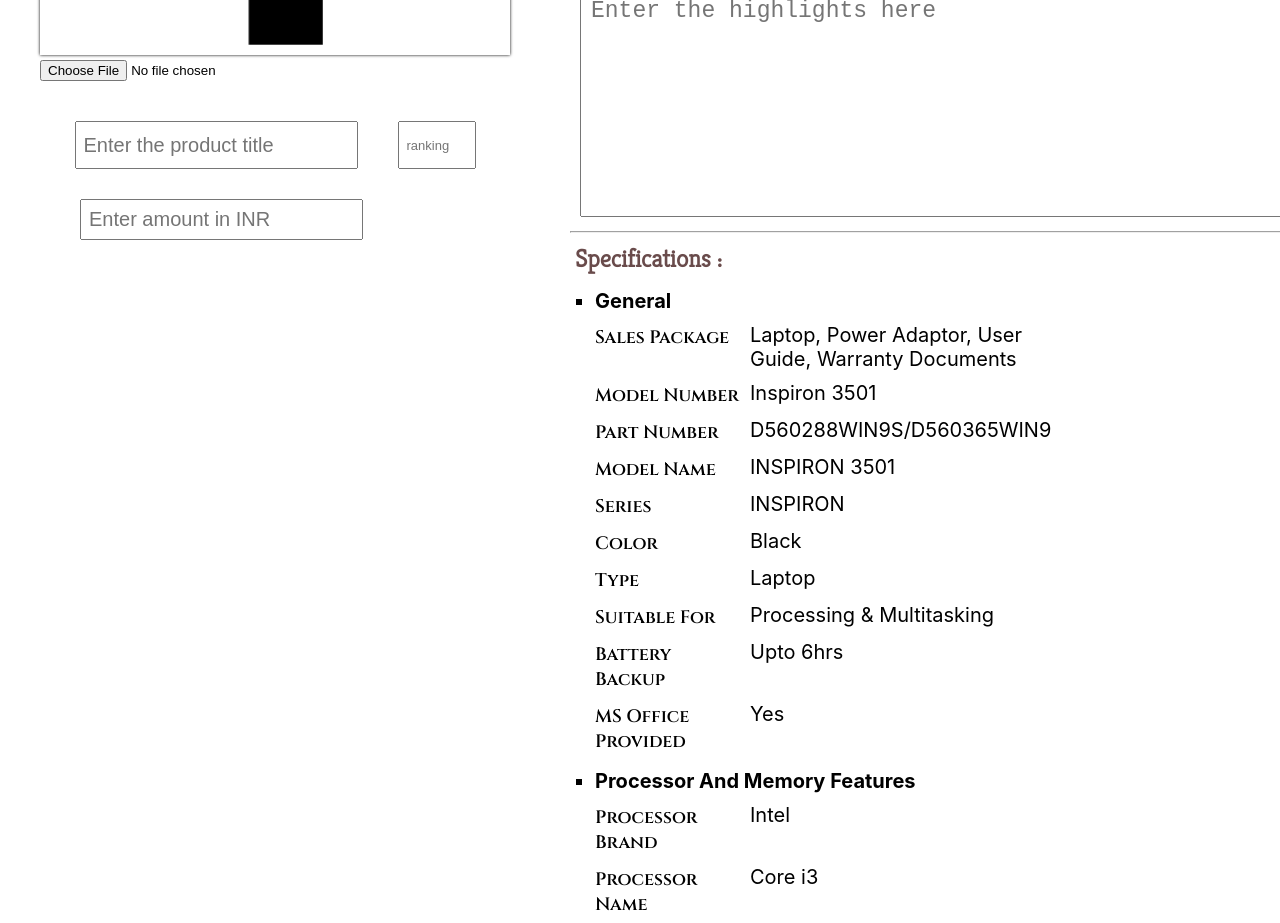
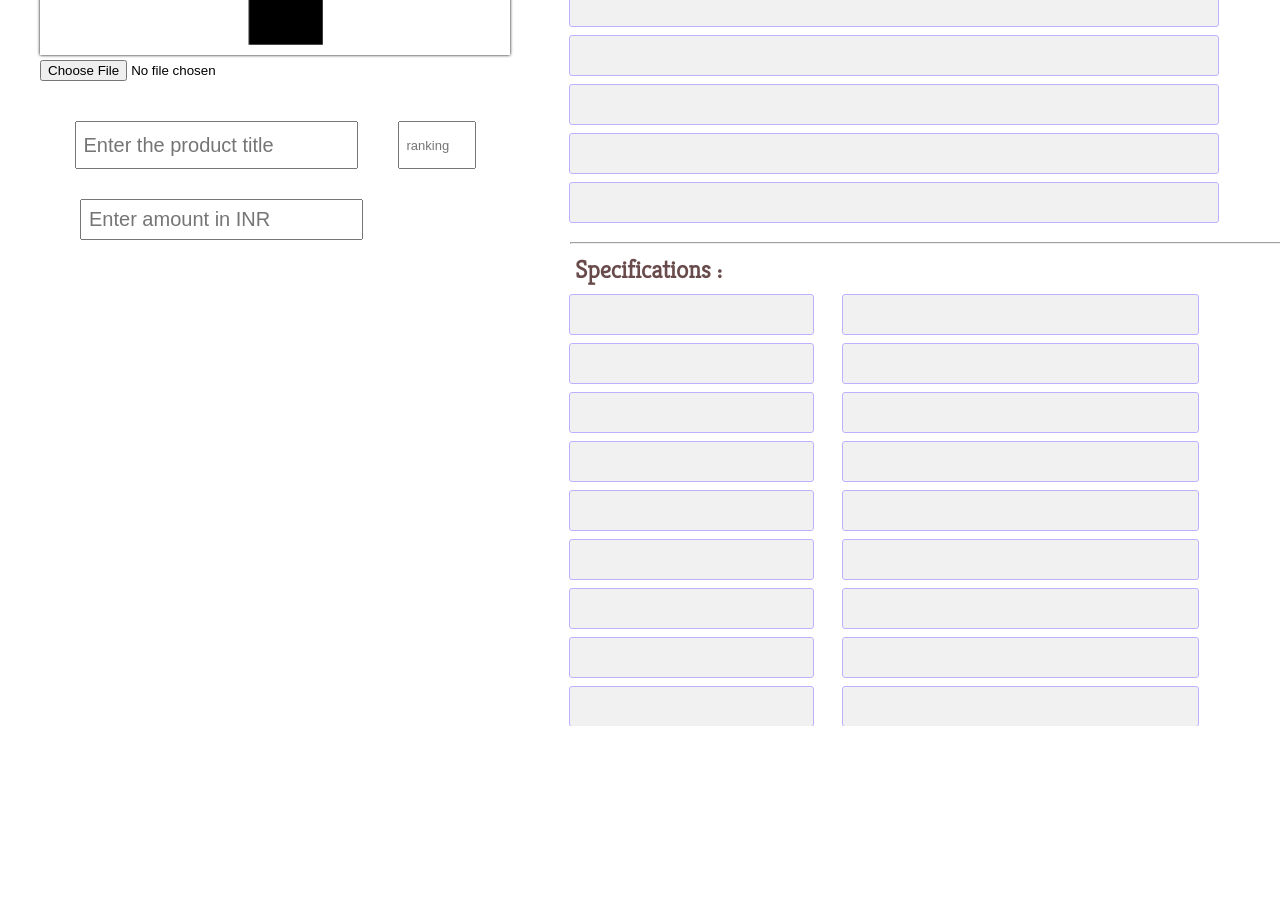
Before and after one commit to Tanmay19code/Shop_E_Stop-Frontend, a React (Create React App) app: page /addProduct in a window 1280 px wide. Shown: the part 400-1323 px from the top of the page. After the commit the page ends 1126 px from the top, so only its background shows below. Built offline with nearby package versions, Linux system fonts and the light colour scheme; a web font is replaced by a local one.

Commit message:
UI improved

```diff
--- a/src/App.css
+++ b/src/App.css
@@ -1083,12 +1083,14 @@
     color: #00f;
     text-decoration: underline;
 }
-.create-account-button-link{
-    width:fit-content;
-    display:block;
+
+.create-account-button-link {
+    width: fit-content;
+    display: block;
     margin-left: auto;
     margin-right: auto;
 }
+
 .create-account-button {
     margin-top: 5px;
     font-size: 10px;
@@ -1132,6 +1134,10 @@
 .form-container-signup form .form-body .form-body-left {
     display: flex;
     flex-direction: column;
+}
+
+.form-body-left {
+    width: 50%;
 }
 
 .form-container-signup form .form-body .form-body-left input {
@@ -1156,18 +1162,10 @@
     outline: 1px solid #00f;
 }
 
-
-.form-container-signup form .form-body .form-body-left input:hover {
-    outline: 1px solid rgb(190, 175, 255);
-}
-
-.form-container-signup form .form-body .form-body-left input :focus {
-    outline: 1px solid #00f;
-}
-
 .form-body-right {
     width: fit-content;
-    margin-top: 20px;
+    /* margin-top: 20px; */
+    margin-left: 20px;
 }
 
 .input-field {
@@ -1179,23 +1177,96 @@
     width: 200px;
 }
 
-#signup-address-holder{
-    margin-top:0px;
+.signup-address-holder {
+    margin-top: 0px;
     margin-right: 0px;
-    width:80%;
-}
-.signup-form-address-input{
+    /* width:80%; */
+}
+
+.signup-address-holder-input {
+    display: flex;
+}
+
+.signup-address-holder-input input {
+    width: 100%;
     margin-top: 10px;
-    font-size: 15px;
+    font-size: 20px;
     color: #000;
-    width: 180px;
+    /* width: 180px; */
     padding: 8px 10px 8px 10px;
     border-radius: 2px;
     /* border: 0.5px solid #000; */
     border: none;
     background-color: #f1f1f1;
     outline: none;
-}
+    /* margin-bottom: 20px; */
+}
+
+.signup-address-holder-input input:hover {
+    outline: 1px solid rgb(190, 175, 255);
+}
+
+.signup-address-holder-input input:focus {
+    outline: 1px solid #00f;
+}
+
+.signup-address-holder-input-2 {
+    margin-left: 10px;
+    margin-right: 10px;
+}
+
+.highlights input {
+    width: 70%;
+    margin-top: 10px;
+    font-size: 20px;
+    color: #000;
+    /* width: 180px; */
+    padding: 8px 10px 8px 10px;
+    border-radius: 2px;
+    /* border: 0.5px solid #000; */
+    border: none;
+    background-color: #f1f1f1;
+    /* outline: none; */
+    outline: 1px solid rgb(190, 175, 255);
+    /* margin-bottom: 20px; */
+}
+
+
+.add-specifications {
+    display: flex;
+    flex-direction: column;
+    width: 70%;
+}
+
+.add-specifications-item {
+    display: flex;
+}
+
+.add-specifications-item input {
+    margin-top: 10px;
+    font-size: 20px;
+    color: #000;
+    /* width: 180px; */
+    padding: 8px 10px 8px 10px;
+    border-radius: 2px;
+    /* border: 0.5px solid #000; */
+    border: none;
+    background-color: #f1f1f1;
+    /* outline: none; */
+    outline: 1px solid rgb(190, 175, 255);
+    /* margin-bottom: 20px; */
+}
+
+.add-specifications-item-key {
+    width: 40%;
+    margin-right: 30px;
+}
+
+.add-specifications-item-value {
+    width: 60%;
+}
+
+
 /**********************************/
 
 /******  min-width :425px  ********/
@@ -1657,8 +1728,8 @@
     }
 
     .form-body-right {
-        margin-left: 20px;
-        margin-top: 7px;
+        /* margin-left: 20px;
+        margin-top: 7px; */
     }
 }
 
@@ -1892,7 +1963,10 @@
 }
 
 @keyframes menu-open-left {
-    from{right:0}
+    from {
+        right: 0
+    }
+
     0% {
         opacity: 0
     }
@@ -1913,8 +1987,12 @@
         opacity: 1
     }
 }
+
 @keyframes menu-close-right {
-    to{right:0}
+    to {
+        right: 0
+    }
+
     0% {
         opacity: 1
     }
--- a/src/pages/AddProduct.js
+++ b/src/pages/AddProduct.js
@@ -1,9 +1,9 @@
-import React from "react";
+import React, { useState } from "react";
 // import laptop from "../images/laptop1.jpg";
 import uploadImage from "../images/upload.png";
 // import { AiFillStar } from "react-icons/ai";
 
-function AddProduct() {
+const AddProduct = () => {
   var loadFile = function (event) {
     var image = document.getElementById("output-display");
     image.src = URL.createObjectURL(event.target.files[0]);
@@ -63,14 +63,6 @@
         </div>
       </div>
       <div className="product-container-right">
-        {/* <div className="product-title-description laptop-display">
-          <ul>
-            <li>Core i3 10th Gen</li>
-            <li>8 GB/1 TB HDD</li>
-            <li>Windows 10 Home</li>
-            <li>15.6 inch, Black, With MS Office</li>
-          </ul>
-        </div> */}
         <div className="laptop-display">
           <textarea
             cols="60"
@@ -80,250 +72,69 @@
             className="description-input"
           />
         </div>
-        {/* <div className="product-expected-delivery">
-          <hr />
-          <p id="product-details-header">Expected Delivery :</p>
-          <p id="product-details-delivery">
-            Delivery expected by <strong>Tue, 10th Aug</strong>
-          </p>
-          <p id="product-details-delivery">Delivery Charges: ₹100</p>
-        </div> */}
         <div className="product-details-description">
           <hr />
           <p id="product-details-header">Highlights :</p>
-          {/* <ul>
-            <li>Pre-installed Genuine Windows 10 OS</li>
-            <li>Preloaded with MS Office</li>
-            <li>Light Laptop without Optical Disk Drive</li>
-            <li>15.6 inch</li>
-          </ul> */}
-          <textarea
-            cols="60"
-            rows="8"
-            placeholder="Enter the highlights here"
-            maxLength="100"
-            className="description-input"
-          />
+          <div className="highlights">
+            <input id="highlight1" />
+            <br />
+            <input id="highlight2" />
+            <br />
+            <input id="highlight3" />
+            <br />
+            <input id="highlight4" />
+            <br />
+            <input id="highlight5" />
+            <br />
+            <br />
+          </div>
         </div>
-        <div className="product-details-specifications">
+
+        <div className="product-details-description">
           <hr />
           <p id="product-details-header">Specifications :</p>
-          <ul id="product-specification-ul">
-            <li>
-              General
-              <ul id="specification-individual">
-                <li>
-                  <p className="specification-individual-left">Sales Package</p>
-                  <p className="specification-individual-right">
-                    Laptop, Power Adaptor, User Guide, Warranty Documents
-                  </p>
-                </li>
-                <li>
-                  <p className="specification-individual-left">Model Number</p>
-                  <p className="specification-individual-right">
-                    Inspiron 3501
-                  </p>
-                </li>
-                <li>
-                  <p className="specification-individual-left">Part Number</p>
-                  <p className="specification-individual-right">
-                    D560288WIN9S/D560365WIN9
-                  </p>
-                </li>
-                <li>
-                  <p className="specification-individual-left">Model Name</p>
-                  <p className="specification-individual-right">
-                    INSPIRON 3501
-                  </p>
-                </li>
-                <li>
-                  <p className="specification-individual-left">Series</p>
-                  <p className="specification-individual-right">INSPIRON</p>
-                </li>
-                <li>
-                  <p className="specification-individual-left">Color</p>
-                  <p className="specification-individual-right">Black</p>
-                </li>
-                <li>
-                  <p className="specification-individual-left">Type</p>
-                  <p className="specification-individual-right">Laptop</p>
-                </li>
-                <li>
-                  <p className="specification-individual-left">Suitable For</p>
-                  <p className="specification-individual-right">
-                    Processing & Multitasking
-                  </p>
-                </li>
-                <li>
-                  <p className="specification-individual-left">
-                    Battery Backup
-                  </p>
-                  <p className="specification-individual-right">Upto 6hrs</p>
-                </li>
-                <li>
-                  <p className="specification-individual-left">
-                    MS Office Provided
-                  </p>
-                  <p className="specification-individual-right">Yes</p>
-                </li>
-              </ul>
-            </li>
-            <li>
-              Processor And Memory Features
-              <ul id="specification-individual">
-                <li>
-                  <p className="specification-individual-left">
-                    Processor Brand
-                  </p>
-                  <p className="specification-individual-right">Intel</p>
-                </li>
-                <li>
-                  <p className="specification-individual-left">
-                    Processor Name
-                  </p>
-                  <p className="specification-individual-right">Core i3</p>
-                </li>
-                <li>
-                  <p className="specification-individual-left">
-                    Processor Generation
-                  </p>
-                  <p className="specification-individual-right">10th Gen</p>
-                </li>
-                <li>
-                  <p className="specification-individual-left">SSD</p>
-                  <p className="specification-individual-right">No</p>
-                </li>
-                <li>
-                  <p className="specification-individual-left">RAM</p>
-                  <p className="specification-individual-right">8 GB</p>
-                </li>
-                <li>
-                  <p className="specification-individual-left">RAM Type</p>
-                  <p className="specification-individual-right">DDR4</p>
-                </li>
-                <li>
-                  <p className="specification-individual-left">HDD Capacity</p>
-                  <p className="specification-individual-right">1 TB</p>
-                </li>
-                <li>
-                  <p className="specification-individual-left">
-                    Graphic Processor
-                  </p>
-                  <p className="specification-individual-right">
-                    Intel Integrated Intel Integrated UHD
-                  </p>
-                </li>
-              </ul>
-            </li>
-            <li>
-              Operating
-              <ul id="specification-individual">
-                <li>
-                  <p className="specification-individual-left">
-                    Operating System
-                  </p>
-                  <p className="specification-individual-right">
-                    Windows 10 Home
-                  </p>
-                </li>
-                <li>
-                  <p className="specification-individual-left">
-                    System Architecture
-                  </p>
-                  <p className="specification-individual-right">64 bit</p>
-                </li>
-              </ul>
-            </li>
-            <li>
-              Display And Audio Features
-              <ul id="specification-individual">
-                <li>
-                  <p className="specification-individual-left">Touchscreen</p>
-                  <p className="specification-individual-right">No</p>
-                </li>
-                <li>
-                  <p className="specification-individual-left">Screen Size</p>
-                  <p className="specification-individual-right">
-                    39.62 cm (15.6 inch)
-                  </p>
-                </li>
-                <li>
-                  <p className="specification-individual-left">
-                    Screen Resolution
-                  </p>
-                  <p className="specification-individual-right">
-                    1980 x 1080 pixel
-                  </p>
-                </li>
-              </ul>
-            </li>
-            <li>
-              Connectivity Features
-              <ul id="specification-individual">
-                <li>
-                  <p className="specification-individual-left">Bluetooth</p>
-                  <p className="specification-individual-right">v5.0</p>
-                </li>
-              </ul>
-            </li>
-            <li>
-              Additional Features
-              <div
-                className="product-details-description"
-                id="additionalFeatures"
-              >
-                <ul>
-                  <li>
-                    {/* <p className="specification-individual-left">Disk Drive</p>
-                  <p className="specification-individual-right">
-                    Not Available
-                  </p> */}
-                    Disk Drive not available
-                  </li>
-                </ul>
-              </div>
-            </li>
-            <li>
-              Warranty
-              <ul id="specification-individual">
-                <li>
-                  <p className="specification-individual-left">
-                    Warranty Summary
-                  </p>
-                  <p className="specification-individual-right">
-                    1 Year Limited Hardware Warranty, In Home Service After
-                    Remote Diagnosis - Retail
-                  </p>
-                </li>
-                <li>
-                  <p className="specification-individual-left">
-                    Warranty Service Type
-                  </p>
-                  <p className="specification-individual-right">Onsite</p>
-                </li>
-                <li>
-                  <p className="specification-individual-left">
-                    Covered in Warranty
-                  </p>
-                  <p className="specification-individual-right">
-                    Manufacturing Defects
-                  </p>
-                </li>
-                <li>
-                  <p className="specification-individual-left">
-                    Not Covered in Warranty
-                  </p>
-                  <p className="specification-individual-right">
-                    Physical Damage
-                  </p>
-                </li>
-              </ul>
-            </li>
-          </ul>
+          <div className="add-specifications">
+            <div className="add-specifications-item">
+              <input className="add-specifications-item-key" />
+              <input className="add-specifications-item-value" />
+            </div>
+            <div className="add-specifications-item">
+              <input className="add-specifications-item-key" />
+              <input className="add-specifications-item-value" />
+            </div>
+            <div className="add-specifications-item">
+              <input className="add-specifications-item-key" />
+              <input className="add-specifications-item-value" />
+            </div>
+            <div className="add-specifications-item">
+              <input className="add-specifications-item-key" />
+              <input className="add-specifications-item-value" />
+            </div>
+            <div className="add-specifications-item">
+              <input className="add-specifications-item-key" />
+              <input className="add-specifications-item-value" />
+            </div>
+            <div className="add-specifications-item">
+              <input className="add-specifications-item-key" />
+              <input className="add-specifications-item-value" />
+            </div>
+            <div className="add-specifications-item">
+              <input className="add-specifications-item-key" />
+              <input className="add-specifications-item-value" />
+            </div>
+            <div className="add-specifications-item">
+              <input className="add-specifications-item-key" />
+              <input className="add-specifications-item-value" />
+            </div>
+            <div className="add-specifications-item">
+              <input className="add-specifications-item-key" />
+              <input className="add-specifications-item-value" />
+            </div>
+          </div>
         </div>
       </div>
     </div>
   );
-}
+};
 
 export default AddProduct;
--- a/src/pages/Signup.js
+++ b/src/pages/Signup.js
@@ -9,58 +9,48 @@
           <img src={logo} alt="Logo" className="form-logo" />
           <div className="form-body">
             <div className="form-body-left">
-              <input type="text" autocomplete="abcdef" placeholder="Enter your name" />
-              <input type="email" autocomplete="abcdef" placeholder="Enter your email address" />
-              <input type="number" autocomplete="abcdef" placeholder="Enter your mobile number" />
+              <input
+                type="text"
+                autocomplete="abcdef"
+                placeholder="Enter your name"
+              />
+              <input
+                type="email"
+                autocomplete="abcdef"
+                placeholder="Enter your email address"
+              />
+              <input
+                type="number"
+                autocomplete="abcdef"
+                placeholder="Enter your mobile number"
+              />
               <input type="password" placeholder="Enter your password" />
               <input type="password" placeholder="Re-enter your password" />
             </div>
             <div className="form-body-right">
-              <div
-              className="add-address-holder"
-              id="signup-address-holder">
-
-                <div className="add-address-holder-item">
+              <div className="signup-address-holder">
+                <div className="signup-address-holder-input">
                   <input
                     type="address"
                     placeholder="Flat no., Building name, Street"
-                    className="input-line-2-3"
-                    // className="signup-form-address-input"
                   />
                 </div>
-                <div className="add-address-holder-item">
+                <div className="signup-address-holder-input">
                   <input
                     type="address"
                     placeholder="Locality, Area, town /taluka /village"
-                    className="input-line-2-3"
-                    // className="signup-form-address-input"
                   />
                 </div>
-                <div className="add-address-holder-item">
-                  <input
-                    type="text"
-                    placeholder="City"
-                    className="input-line-1-4"
-                    // className="signup-form-address-input"
-                  ></input>
-                  <input
-                    type="text"
-                    placeholder="District"
-                    className="input-line-1-4"
-                    // className="signup-form-address-input"
-                  ></input>
-                  <input
-                    type="text"
-                    placeholder="State"
-                    className="input-line-1-4"
-                    // className="signup-form-address-input"
-                  ></input>
+                <div className="signup-address-holder-input">
+                  <input type="text" placeholder="City"></input>
+                  <input type="text" className="signup-address-holder-input-2" placeholder="District"></input>
+                  <input type="text" placeholder="State"></input>
                 </div>
               </div>
             </div>
           </div>
           <input
-            type="button"
+            type="submit"
             value="SIGNUP"
             id="signup-button"
             className="signup-button-class"
```
